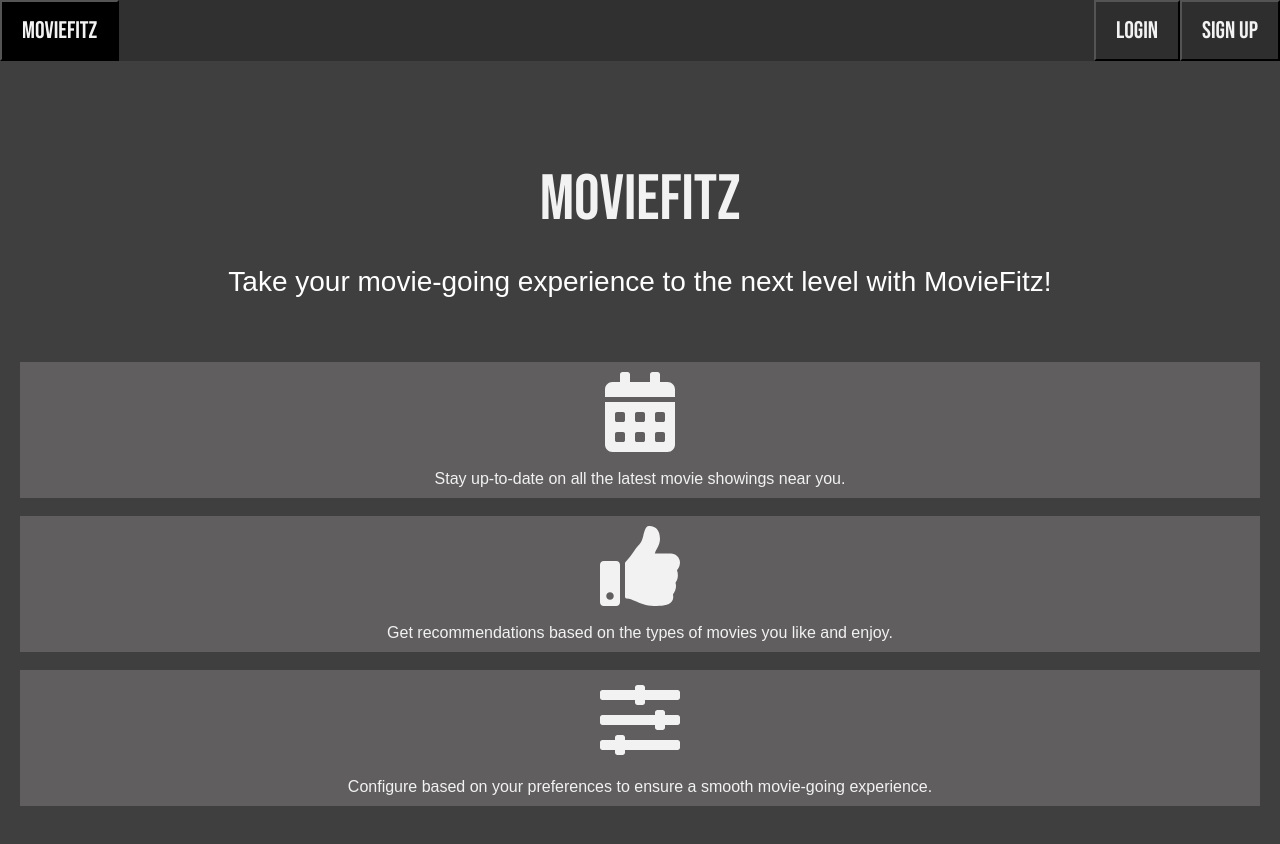
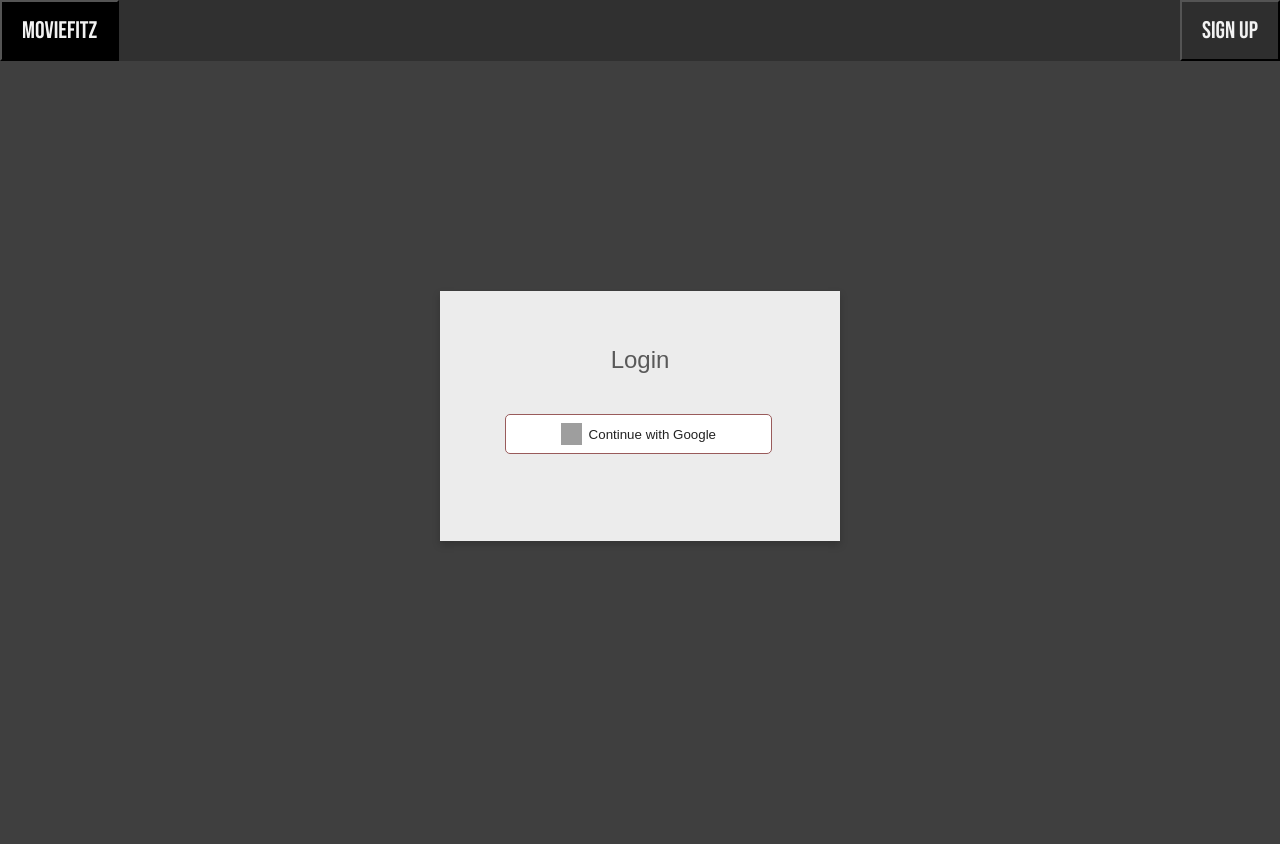
Before and after one commit to bakermcgee/moviefitz-finale, a React (Create React App) app: page /login in a window 1280 px wide. Shown: the top 844 px of the page. After the commit the page ends 800 px from the top, so only its background shows below. Built offline with nearby package versions, Linux system fonts and the light colour scheme; grey boxes are pictures that could not be loaded.

Commit message:
added react-router, login page somewhat presentable

```diff
--- a/package.json
+++ b/package.json
@@ -12,6 +12,7 @@
     "firebase": "^9.6.0",
     "react": "^17.0.2",
     "react-dom": "^17.0.2",
+    "react-router-dom": "^6.0.2",
     "react-scripts": "4.0.3",
     "web-vitals": "^1.1.2"
   },
--- a/src/App.js
+++ b/src/App.js
@@ -1,9 +1,8 @@
 import React from "react";
 //import { BrowserRouter, Routes, Route } from "react-router-dom";
 import "./App.css";
-//import Login from "./Login";
-import Landing from "./Landing";
-import Navbar from "./Navbar";
+import Login from "./Login";
+//import Landing from "./Landing";
 //import Dashboard from "./Dashboard";
 
 
@@ -21,8 +20,7 @@ function App() {
 
        */
       <body>
-        <Navbar />
-        <Landing />
+        <Login />
       </body>
 
   );
--- a/src/Firebase.js
+++ b/src/Firebase.js
@@ -4,14 +4,14 @@ import { getAuth } from "firebase/auth";
 
 const fbConfig = {
 
-        apiKey: "AIzaSyCQdDHNAI71ITTRUVc0s-3fpbcTKdvPPdY",
-        authDomain: "moviefitz-14228.firebaseapp.com",
-        databaseURL: "https://moviefitz-14228-default-rtdb.firebaseio.com",
-        projectId: "moviefitz-14228",
-        storageBucket: "moviefitz-14228.appspot.com",
-        messagingSenderId: "387011886207",
-        appId: "1:387011886207:web:5ea7780c00a44a2ece134a",
-        measurementId: "G-763M06W6B9"
+        apiKey: "AIzaSyAcHNY4jTrmNOB8IZEuN7N6Opk1LqE2SWs",
+        authDomain: "movierecommend-aa0cd.firebaseapp.com",
+        databaseURL: "https://movierecommend-aa0cd-default-rtdb.firebaseio.com",
+        projectId: "movierecommend-aa0cd",
+        storageBucket: "movierecommend-aa0cd.appspot.com",
+        messagingSenderId: "1071634799655",
+        appId: "1:1071634799655:web:3b7914471f57fc74e18202",
+        measurementId: "G-D5YJFELNFK"
 
 }
 
--- a/src/Landing.js
+++ b/src/Landing.js
@@ -1,14 +1,17 @@
 import React from "react";
 import './Landing.css';
+import NavbarLanding from "./NavbarLanding";
 import { FontAwesomeIcon } from '@fortawesome/react-fontawesome';
 import { faCalendarAlt } from "@fortawesome/free-solid-svg-icons";
 import { faThumbsUp } from "@fortawesome/free-solid-svg-icons";
 import { faSlidersH } from "@fortawesome/free-solid-svg-icons";
 
+
 export default function Landing(){
 
     return(
-
+        <div>
+        <NavbarLanding />
         <div className="center-txt">
             <header className='bigger-txt'>
                 MovieFitz
@@ -39,7 +42,7 @@ export default function Landing(){
             </div>
 
         </div>
-
+        </div>
     );
 
 }
--- a/src/Login.css
+++ b/src/Login.css
@@ -1,3 +1,34 @@
+.login-container{
+
+    margin: auto;
+    padding: 230px 0;
+    width: 400px;
+
+
+}
+
+.card {
+
+    height: 250px;
+    box-shadow: 0 4px 8px 0 rgba(0,0,0,0.2);
+    background-color: #ececec;
+    transition: 0.3s;
+
+}
+
+.card-content {
+    padding: 55px 0;
+    text-align: center;
+}
+
+.login-txt{
+
+    font-family: Arial, Helvetica, sans-serif;
+    font-size:150%;
+    color:#595959;
+
+}
+
 .login-buttons {
     display: flex;
     flex-direction: column;
--- a/src/Login.js
+++ b/src/Login.js
@@ -2,7 +2,7 @@
 import "./Login.css"
 import { auth } from './Firebase';
 import { signInWithPopup, GoogleAuthProvider } from 'firebase/auth';
-
+import NavbarLogin from "./NavbarLogin";
 
 export default function Login() {
 
@@ -18,11 +18,24 @@ export default function Login() {
     }
 
     return (
-        <div className="login-buttons">
-            <button className="login-provider-button" onClick={signInWithGoogle}>
-                <img src="https://img.icons8.com/ios-filled/50/000000/google-logo.png" alt="google icon"/>
-                <span> Continue with Google</span>
-            </button>
+        <div>
+            <NavbarLogin />
+            <div className="container login-container">
+                <div className="card">
+                    <div className="card-content">
+                        <header className='login-txt'>
+                            Login
+                        </header>
+                        <br></br><br></br>
+                        <div className="login-buttons">
+                            <button className="login-provider-button" style={{position: "relative", left: "65px"}} onClick={signInWithGoogle}>
+                                <img src="https://upload.wikimedia.org/wikipedia/commons/0/09/IOS_Google_icon.png" alt="google icon" width='60' height='60'/>
+                                <span> Continue with Google</span>
+                            </button>
+                        </div>
+                    </div>
+                </div>
+            </div>
         </div>
     );
 }
--- /dev/null
+++ b/src/NavbarLanding.js
@@ -0,0 +1,16 @@
+import React from "react";
+import './Navbar.css';
+
+export default function NavbarLanding(){
+
+        return (
+
+            <div className="navbar">
+                <button className="navbar-sn">MovieFitz</button>
+                <button className="navbar-op navbar-op-h" style={{position: "absolute", right: "0"}}>Sign Up</button>
+                <button className="navbar-op navbar-op-h" style={{position: "absolute", right: "100px"}}>Login</button>
+            </div>
+
+        );
+
+}
--- /dev/null
+++ b/src/NavbarLogin.js
@@ -0,0 +1,15 @@
+import React from "react";
+import './Navbar.css';
+
+export default function NavbarLogin(){
+
+    return (
+
+        <div className="navbar">
+            <button className="navbar-sn">MovieFitz</button>
+            <button className="navbar-op navbar-op-h" style={{position: "absolute", right: "0"}}>Sign Up</button>
+        </div>
+
+    );
+
+}
```
Also changed, not shown: 1 other file (tests, documents, lock files or other folders).
